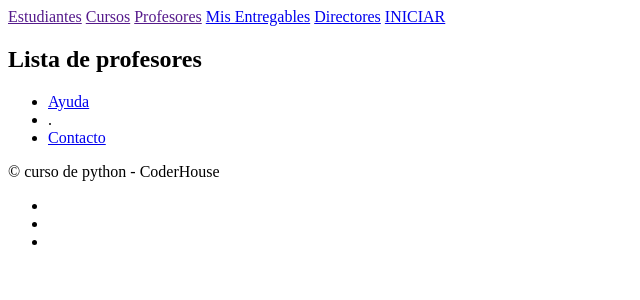
After one commit to Mauro903/Sistema_coder, a Django app: page /estudiantes/lista-profesores/ in a window 1280 px wide. The commit adds this page. Shown: the top 300 px of the page, without its empty margins (0-640 px from the left). Run offline with Django 4.2, Linux system fonts and the light colour scheme.

```diff
--- /dev/null
+++ b/sistema_coder/estudiantes/templates/estudiantes/base.html
@@ -0,0 +1,71 @@
+{% load static %}
+
+<!DOCTYPE html>
+<html>
+  <head>
+      <meta charset="utf-8" />
+      <meta name="viewport" content="width=device-width, initial-scale=1, shrink-to-fit=no" />
+      <meta name="description" content="" />
+      <meta name="author" content="" />
+      <title>Inicio</title>
+      <!--Favicon-->
+      <link rel="icon" type="image/x-icon" href={% static "AppCoder/assets/favicon.ico" %}" />
+      <!--Bootstrap icons-->
+      <link href="https://cdn.jsdelivr.net/npm/bootstrap-icons@1.5.0/font/bootstrap-icons.css" />
+      <!--Google fonts-->
+      <link href="https://fonts.googleapis.com/css?family=lato:300,400,700,300italic,400italic,700italic" rel="stylesheet" type="text/css" >
+      <!--Core theme CSS (includes Bootstrap)-->
+
+  </head>
+
+  <body>
+      <!--Navigation-->
+      <nav class="navbar navbar-light bg-light static-top">
+          <div class="container">
+              <a class="navbar-brand" href="">Estudiantes</a>
+              <a class="navbar-brand" href="">Cursos</a>
+              <a class="navbar-brand" href="">Profesores</a>
+              <a class="navbar-brand" href="#!">Mis Entregables</a>
+              <a class="navbar-brand" href="#!">Directores</a>
+              <a class="btn btn-primary" href="#signup">INICIAR</a>
+          </div>
+      </nav>
+
+      {% block contenido %}
+      {% endblock contenido %}
+
+      <!--Footer-->
+      <footer class="footer bg-light">
+          <div class="row">
+              <div class="col-lg-6 h-100 text-center text-lg-start my-auto">
+                  <ul class="list-inline mb-2">
+                      <li class="list-inline.item"><a href="#!">Ayuda</a></li>
+                      <li class="list-inline-item">.</li>
+                      <li class="list-inline-item"><a href="#!">Contacto</a></li>
+                  </ul>
+                  <p class="text-muted small mb-4 mb-lg-0">&copy; curso de python - CoderHouse</p>
+              </div>
+              <div class="col-lg-6 h-100 text-center text-lg-end my-auto">
+                  <ul class="list-inline mb-0">
+                     <li class="list-inline-item me-4">
+                        <a href="#!"><i class="bi-Facebook fs-3"></i></a>
+                     </li>
+                     <li class="list-inline-item me-4">
+                         <a href="#!"><i class="bi-Twitter fs-3"></i></a>
+                     </li>
+                     <li class="list-inline-item">
+                         <a href="https:/www.instagram.com/espndeportes/?hl=es">
+                    </li>
+                   </ul>
+                </div>
+            </div>
+        </div>
+     </footer>
+
+    <!--Bootstrap core JS-->
+    <script src="https://cdn.jsdelivr.net/npm/bootstrap@5.1.0/dist/js/bootstrap.bundle.min.js"></script>
+    <!--Core theme JS-->
+    <script src=""></script>
+
+    </body>
+</html>
--- /dev/null
+++ b/sistema_coder/estudiantes/templates/estudiantes/lista_profesores.html
@@ -0,0 +1,9 @@
+{% extends 'estudiantes/base.html' %}
+
+{% block contenido %}
+<section>
+  <div>
+    <h1>Lista de profesores</h1>
+  </div>
+</section>
+{% endblock contenido %}
--- a/sistema_coder/estudiantes/urls.py
+++ b/sistema_coder/estudiantes/urls.py
@@ -1,9 +1,10 @@
 from django.urls import path
 
-from estudiantes.views import saludar, listar_estudiantes
+from estudiantes.views import saludar, listar_estudiantes, listar_profesores
 
 
 urlpatterns = [
     path("saludar/",saludar,),
     path("lista/", listar_estudiantes),
+    path("lista-profesores/", listar_profesores),
 ]
--- a/sistema_coder/estudiantes/views.py
+++ b/sistema_coder/estudiantes/views.py
@@ -6,6 +6,16 @@ def saludar(request):
     return HttpResponse(f"Hola Soy Mauro Pisani y hoy es: {datetime.now()}")
 
 def listar_estudiantes(request):
-    return render(request=request, template_name="estudiantes/Lista_estudiantes.html")
+    contexto = {
+        "estudiantes": ["Lervin", "Nazareno", "Mauro", "Eugenio"]
+    }
+    return render(
+        request=request,
+        template_name="estudiantes/Lista_estudiantes.html",
+        context=contexto
+        )
+
+def listar_profesores(request):
+    return render(request=request, template_name="estudiantes/lista_profesores.html")
 
 # Create your views here.
```
Also changed, not shown: sistema_coder/estudiantes/templates/estudiantes/Lista_estudiantes.html (+13 -73 lines).
